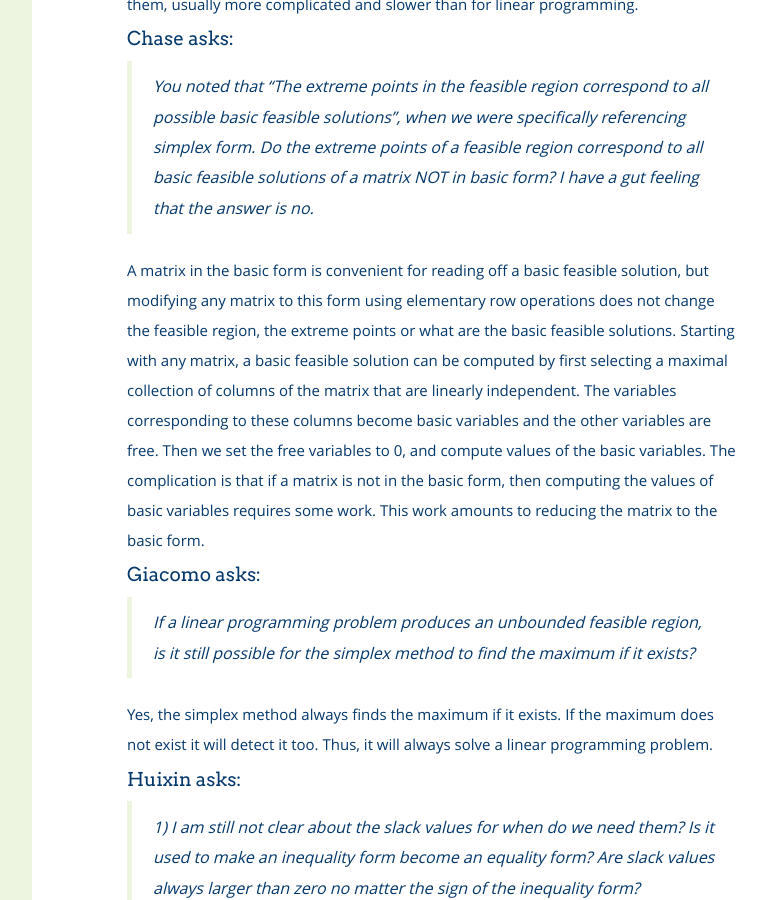
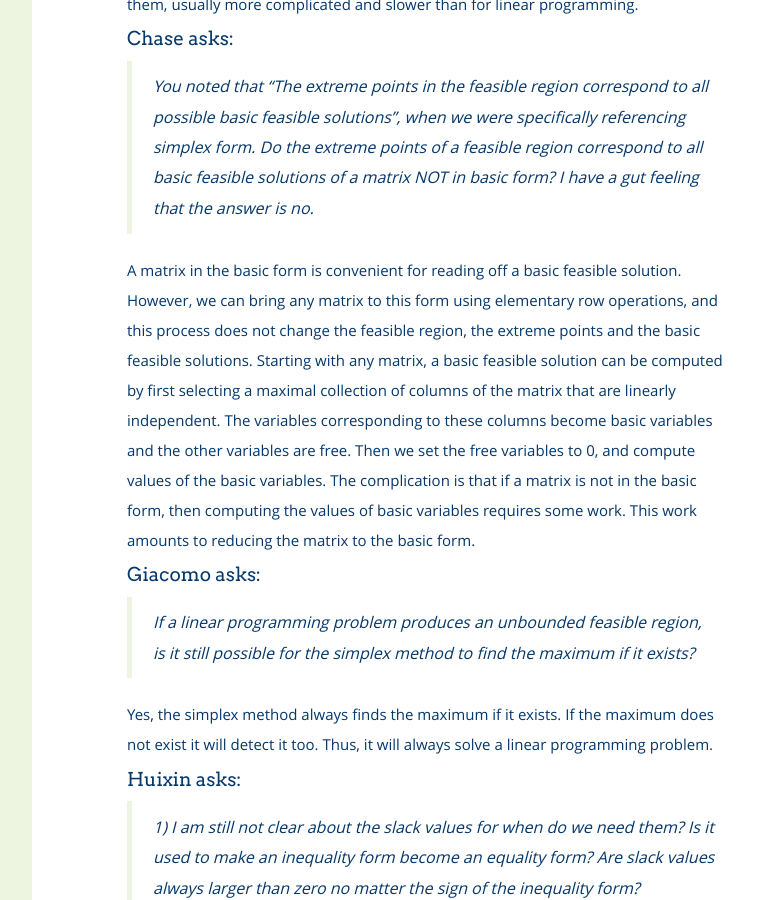
Before and after one commit to bbadzioch/461_site, a Jekyll site: the page built from modules/schedule/_posts/2000-01-02-week_2.md, in a window 1280 px wide and 900 px high, scrolled down 1212 px. Shown: the whole window, without its empty margins (288-1054 px from the left). Built offline with Jekyll 4.4.1, drawn with Linux system fonts in a browser that asks for light colours; nearby versions of some CDN libraries; formulas are drawn with MathJax 3; some of the changed text lies outside the part shown.

Commit message:
Update weekly_digest_2.md

```diff
--- a/modules/schedule/_posts/weekly_digests/weekly_digest_2.md
+++ b/modules/schedule/_posts/weekly_digests/weekly_digest_2.md
@@ -24,9 +24,9 @@ usually more complicated and slower than for linear programming.
 > Do the extreme points of a feasible region correspond to all basic feasible solutions
 > of a matrix NOT in basic form? I have a gut feeling that the answer is no.
 
-A matrix in the basic form is convenient for reading off a basic feasible solution,
-but modifying any matrix to this form using elementary row operations does not
-change the feasible region, the extreme points or what are the basic feasible solutions.
+A matrix in the basic form is convenient for reading off a basic feasible solution.
+However, we can bring any matrix to this form using elementary row operations, and this
+process does not change the feasible region, the extreme points and the basic feasible solutions.
 Starting with any matrix, a basic feasible solution can be computed by first selecting
 a maximal collection of columns of the matrix that are linearly independent. The variables
 corresponding to these columns become basic variables and the other variables are free.
@@ -158,8 +158,8 @@ depending on the type of constraints.
 > the runtime, but is there a sort of "divide and conquer" method that would be ultimately log*linear
 > that exists too?
 
-The most efficient algorithms solve linear programming problems in polynomial time (more or less
-$$O(n^{2.5})$$) in the number of variables. The simplex method in the worst cases requires exponential
+The most efficient algorithms solve linear programming problems in polynomial time in the number of variables
+(more or less $$O(n^{2.5})$$). The simplex method in the worst cases requires exponential
 time, but in practice it almost always finds the solution in polynomial time too.
 
 
```
Also changed, not shown: other parts of modules/schedule/_posts/weekly_digests/weekly_digest_2.md (+5 -5 lines).
